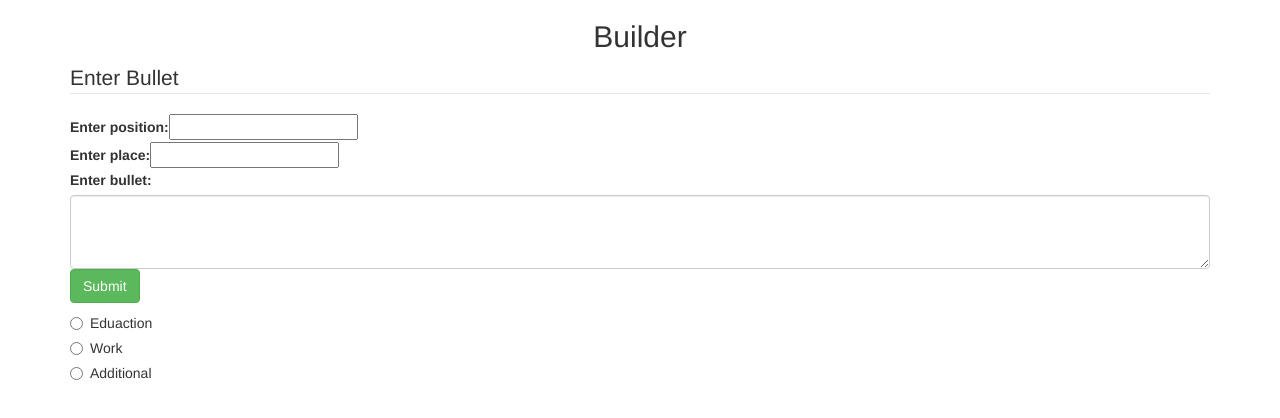
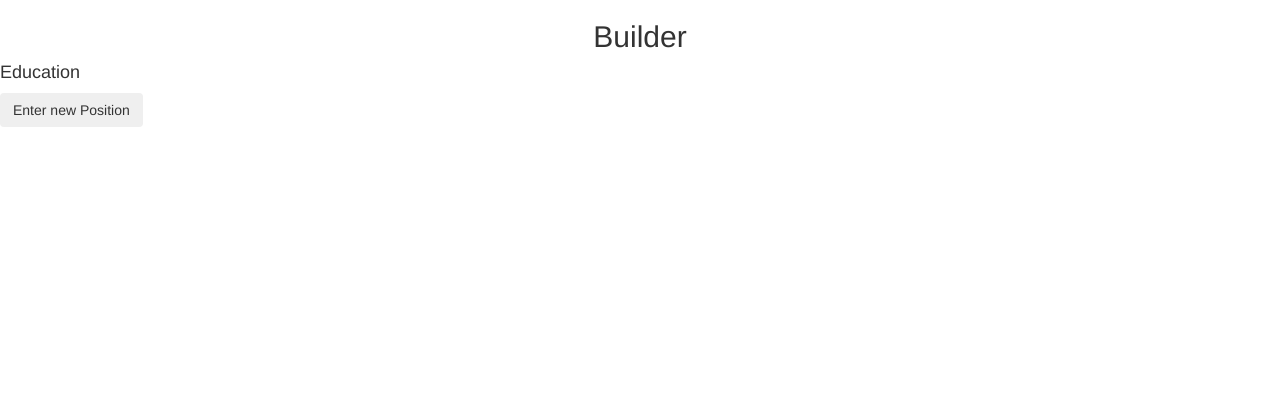
Before and after one commit to orlined/resume, an Angular app: page / in a window 1280 px wide. Shown: the top 418 px of the page. Built offline with nearby package versions, Linux system fonts and the light colour scheme.

Commit message:
Updated w Output and Input

```diff
--- a/src/app/app.module.ts
+++ b/src/app/app.module.ts
@@ -3,13 +3,15 @@ import { BrowserModule } from '@angular/platform-browser';
 import { NgModule } from '@angular/core';
 import { FormsModule } from '@angular/forms';
 import { AppComponent } from './app.component';
-import { BulletComponent } from './bullet/bullet.component'
+import { BulletComponent } from './bullet/bullet.component';
+import { BulletFormComponent } from './bullet-form/bullet-form.component'
 
 @NgModule({
   declarations: [
     AppComponent,
     SectionComponent,
-    BulletComponent
+    BulletComponent,
+    BulletFormComponent
 
   ],
   imports: [
--- /dev/null
+++ b/src/app/bullet-form/bullet-form.component.html
@@ -0,0 +1,48 @@
+<div class="container" [hidden]="seeForm" >
+
+    <div class="row">
+        <div class="col-xs-6 " style="border: solid grey 1px; border-radius:5px">
+            <form class="form-group " (ngSubmit)="onSubmit(f)" #f="ngForm">
+                <legend> Enter Bullet</legend>
+                    <div class="row marginBottom">
+                        <div class="col-xs-3">
+                            <label for="title"> Title:</label>
+                        </div>
+                        <div class="col-xs-3">
+                            <input type="text" id="title" ngModel name="title" >
+                        </div>
+                    </div>
+                    <div class="row marginBottom">
+                        <div class="col-xs-3">
+                            <label for="place"> Enter place: </label>
+                        </div>
+                        <div class="col-xs-3">
+                            <input type="text" id="place"  ngModel name="place" >
+                        </div>
+                    </div>
+                    <div class="form-field">
+                        <label for="bullet"> Enter bullet:</label>
+                        <textarea class="form-control" id="bullet" name="bullet" ngModel rows="3"></textarea>
+                    </div>
+                    <div class="row">
+
+
+                                <button class="btn btn-success marginTop pull-right col-xs-2" style="margin-right:15px" > Submit</button>
+
+
+                            <div class="radio" class="radio-inline marginTop pull-left" *ngFor="let section of sections" style="margin-left:15px; margin-top:15px">
+                                <label>
+                                    <input type="radio"
+                                    name="optradio"
+                                    [value]="section"
+                                    ngModel>
+                                    {{section}}
+                                </label>
+                             </div>
+
+                    </div>
+            </form>
+        </div>
+    </div>
+
+</div>
--- /dev/null
+++ b/src/app/bullet-form/bullet-form.component.ts
@@ -0,0 +1,41 @@
+import { BulletComponent } from './../bullet/bullet.component';
+import { Bullet } from './../bullet/bullet.model';
+import { NgForm } from '@angular/forms';
+import { Component, OnInit, Input, Output, EventEmitter } from '@angular/core';
+
+
+
+@Component({
+  selector: 'bullet-form',
+  templateUrl: './bullet-form.component.html',
+  styleUrls: ['./bullet-form.component.css']
+})
+export class BulletFormComponent implements OnInit {
+
+ind: number=0;
+sections=["Eduaction","Work","Additional"]
+bul: Bullet[]=[];
+
+@Input() seeForm: boolean;
+
+@Output() newBul = new EventEmitter<Bullet[]>();
+@Output() closeForm = new EventEmitter<boolean>();
+
+  constructor() { }
+
+  ngOnInit() {
+  }
+  onSubmit(form: NgForm){
+      this.ind+=1;
+      this.bul.push(
+          new Bullet(this.ind, form.value.title, form.value.place, form.value.bullet, form.value.optradio)
+         )
+    this.seeForm=true;
+    this.newBul.emit(this.bul);
+    this.closeForm.emit(this.seeForm);
+
+    console.log(form);
+    console.log(this.bul);
+  }
+
+}
--- a/src/app/bullet/bullet.component.css
+++ b/src/app/bullet/bullet.component.css
@@ -0,0 +1,5 @@
+.margin{
+
+margin-bottom: 50px;
+
+}
--- a/src/app/bullet/bullet.component.html
+++ b/src/app/bullet/bullet.component.html
@@ -1,10 +1,9 @@
 
 
-<div class="row">
-   <div class="col-xs-6">
+<div class="margin">
       <h3> {{transBul.title}} </h3>
         <div class="col-xs-1"> {{transBul.id}}</div>
           <span class="pull-left"> {{transBul.bullet}} </span>
           <span class="pull-right">  {{transBul.place}} </span>
-   </div>
+
 </div>
--- a/src/app/bullet/bullet.component.ts
+++ b/src/app/bullet/bullet.component.ts
@@ -16,4 +16,6 @@ export class BulletComponent   {
 
   }
 
+
+
 }
--- a/src/app/section.component.css
+++ b/src/app/section.component.css
@@ -0,0 +1,9 @@
+.marginTop{
+    margin-top: 10px;
+
+}
+
+.marginBottom {
+
+    margin-bottom: 10px;
+}
--- a/src/app/section.component.html
+++ b/src/app/section.component.html
@@ -1,64 +1,26 @@
-
-<div class="container">
-<fieldset>
-    <form class="form-group" (ngSubmit)="onSubmit(f)" #f="ngForm">
-        <legend> Enter Bullet</legend>
-        <div class="form-field">
-          <label for="title"> Enter position: </label>
-          <input type="text" id="title" ngModel name="title" >
-        </div>
-        <div class="form-field">
-          <label for="place"> Enter place: </label>
-          <input type="text" id="place"  ngModel name="place" >
-        </div>
-        <div class="form-field">
-          <label for="bullet"> Enter bullet:</label>
-          <textarea class="form-control" id="bullet" name="bullet" ngModel rows="3"></textarea>
-        </div>
-        <div class="form-field">
-          <button class="btn btn-success" > Submit</button>
-          <!--<button class="btn danger" (click)='onSubmit()'> Clear</button>-->
-        </div>
-        <div class="radio" *ngFor="let section of sections">
-            <label>
-                <input type="radio"
-                name="optradio"
-                [value]="section"
-                ngModel>
-                {{section}}
-
-            </label>
-
-        </div>
-
-    </form>
-</fieldset>
-</div>
 
 
+    <h4> Education</h4>
+    <div class="contianer">
 
-<div class="container" >
+            <button class="btn btn-prm" (click)="flipper(showForm)">Enter new Position </button>
 
-    <!--<div class="row">
+    </div>
 
-        <div class="col-sm-2">
-            <h4>{{title}} {{title}}</h4>
+
+<bullet-form [seeForm]="showForm" (newBul)=addBullet($event) (closeForm)="flipper(!$event)"></bullet-form>
+
+
+<div class="container" [hidden]="!showForm">
+
+
+    <div class="row ">
+        <div class="col-xs-6 pull-left">
+            <ng-container >
+                <app-bullet *ngFor="let t of bulList" [transBul]="t" class="list-group-item clearfix"></app-bullet>
+            </ng-container>
         </div>
-        <div class="col-sm-10" class="text-right">
-            <h4 text="right" >{{place}}</h4>
-        </div>
-
-    </div>-->
-
-<app-bullet *ngFor="let t of bul" [transBul]="t"></app-bullet>
-
+    </div>
 
 
 </div>
-
-<ng-container *ngFor="let b of bul">
-
-    <h4 *ngIf="b.title==='PM'">
-        {{b.title}}
-    </h4>
-</ng-container>
--- a/src/app/section.component.ts
+++ b/src/app/section.component.ts
@@ -12,29 +12,33 @@ import {FormsModule} from '@angular/forms'
 
 export class SectionComponent  {
 
-ind: number=0;
-sectName: string;
-bullets: Bullet[];
-sections=["Eduaction","Work","Additional"]
+// ind: number=0;
+// sections=["Eduaction","Work","Additional"]
+ bulList: Bullet[]=[];
+showForm: boolean=true;
 
 constructor () {
+
 }
 
-bul: Bullet[]=[];
+  addBullet(updatedBul, t ){
 
+    this.bulList=updatedBul;
 
-  onSubmit(form: NgForm){
+  }
 
-    //this.sectName=form.value.optradio;
-    this.ind+=1;
-    this.bul.push(
-      new Bullet(this.ind, form.value.title, form.value.place, form.value.bullet, form.value.optradio)
-    )
+  flipper(sh:boolean){
+    this.showForm=!sh;
+  }
 
+  // onSubmit(form: NgForm){
+  //     this.ind+=1;
+  //     this.bul.push(
+  //     new Bullet(this.ind, form.value.title, form.value.place, form.value.bullet, form.value.optradio)
+  //        )
+  //   this.showForm=true;
 
-
-   console.log(form);
-  console.log(this.bul)
-
+  //   console.log(form);
+  //   console.log(this.bul);
+  // }
 }
-}
```
Also changed, not shown: src/app/bullet-form/bullet-form.component.css (added).
